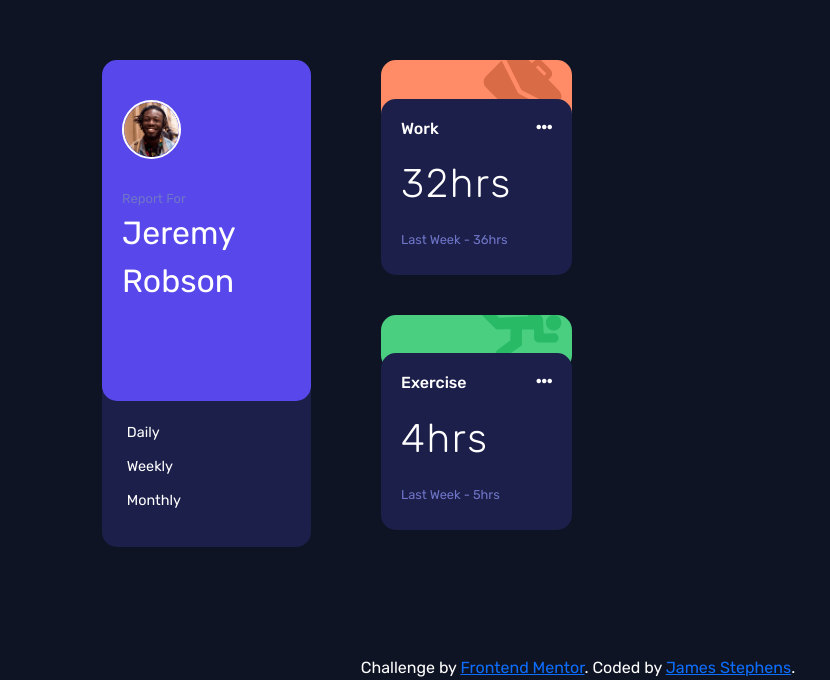
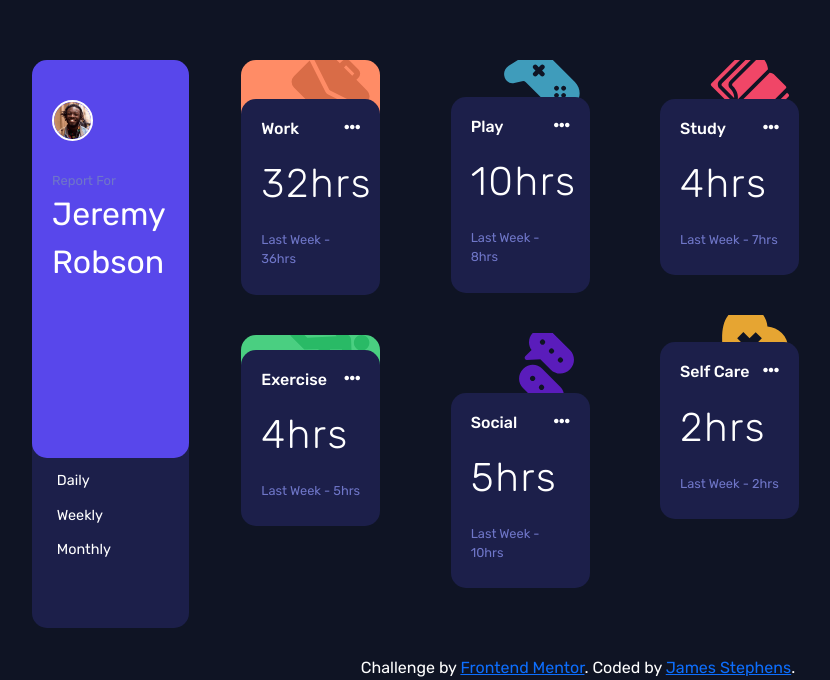
Before and after one commit to DevSteg/time_tracking_dashboard_FM, a plain HTML site: page index.html in a window 1280 px wide. Shown: the part 120-800 px from the top of the page, without its empty margins (62-892 px from the left). Drawn offline with nearby package versions, Linux system fonts and the light colour scheme.

Commit message:
Add: HTML for the rest of the cards

```diff
--- a/index.html
+++ b/index.html
@@ -15,9 +15,9 @@
 
   </header>
   <main>
-    <section class="container card-sec">
+    <section class="container-fluid card-sec">
       <div class="row">
-        <div class="select-card col-3">
+        <div class="select-card col-2">
           <div class="info border-rad">
             <div class="img-div">
               <img src="assets\img\image-jeremy.png" alt="image of person">
@@ -33,7 +33,7 @@
             </ul>
           </div>
         </div>
-        <div class="col-3">
+        <div class="col-2">
           <div class="top-card">
             <div class="color-card border-rad work-color">
               <img src="assets\img\icon-work.svg" alt="Work icon">
@@ -55,7 +55,7 @@
             <div class="color-card border-rad exercise-color">
               <img src="assets\img\icon-exercise.svg" alt="Exercise icon">
             </div>
-            <div class="info-card border-rad bottom-info">
+            <div class="info-card border-rad">
               <div class="card-title">
                 <h6>Exercise</h6>
                 <i class="fas fa-ellipsis-h"></i>
@@ -71,18 +71,74 @@
         </div>
         <div class="col-2">
           <div class="top-card">
-
+            <div class="color-card border-rad play-color">
+              <img src="assets\img\icon-play.svg" alt="Play icon">
+            </div>
+            <div class="info-card border-rad">
+              <div class="card-title">
+                <h6>Play</h6>
+                <i class="fas fa-ellipsis-h"></i>
+              </div>
+              <div class="time-count">
+                <p>10hrs</p>
+              </div>
+              <div class="last-week">
+                <p>Last Week - 8hrs</p>
+              </div>
+            </div>
           </div>
           <div class="bottom-card">
-
+            <div class="color-card border-rad social-color">
+              <img src="assets\img\icon-social.svg" alt="Social icon">
+            </div>
+            <div class="info-card border-rad">
+              <div class="card-title">
+                <h6>Social</h6>
+                <i class="fas fa-ellipsis-h"></i>
+              </div>
+              <div class="time-count">
+                <p>5hrs</p>
+              </div>
+              <div class="last-week">
+                <p>Last Week - 10hrs</p>
+              </div>
+            </div>
           </div>
         </div>
         <div class="col-2">
           <div class="top-card">
-
+            <div class="color-card border-rad study-color">
+              <img src="assets\img\icon-study.svg" alt="Study icon">
+            </div>
+            <div class="info-card border-rad">
+              <div class="card-title">
+                <h6>Study</h6>
+                <i class="fas fa-ellipsis-h"></i>
+              </div>
+              <div class="time-count">
+                <p>4hrs</p>
+              </div>
+              <div class="last-week">
+                <p>Last Week - 7hrs</p>
+              </div>
+            </div>
           </div>
           <div class="bottom-card">
-
+            <div class="color-card border-rad self-color">
+              <img src="assets\img\icon-self-care.svg" alt="Self-Care icon">
+            </div>
+            <div class="info-card border-rad">
+              <div class="card-title">
+                <h6>Self Care</h6>
+                <i class="fas fa-ellipsis-h"></i>
+              </div>
+              <div class="time-count">
+                <p>2hrs</p>
+              </div>
+              <div class="last-week">
+                <p>Last Week - 2hrs</p>
+              </div>
+            </div>
           </div>
         </div>
       </div>
```
